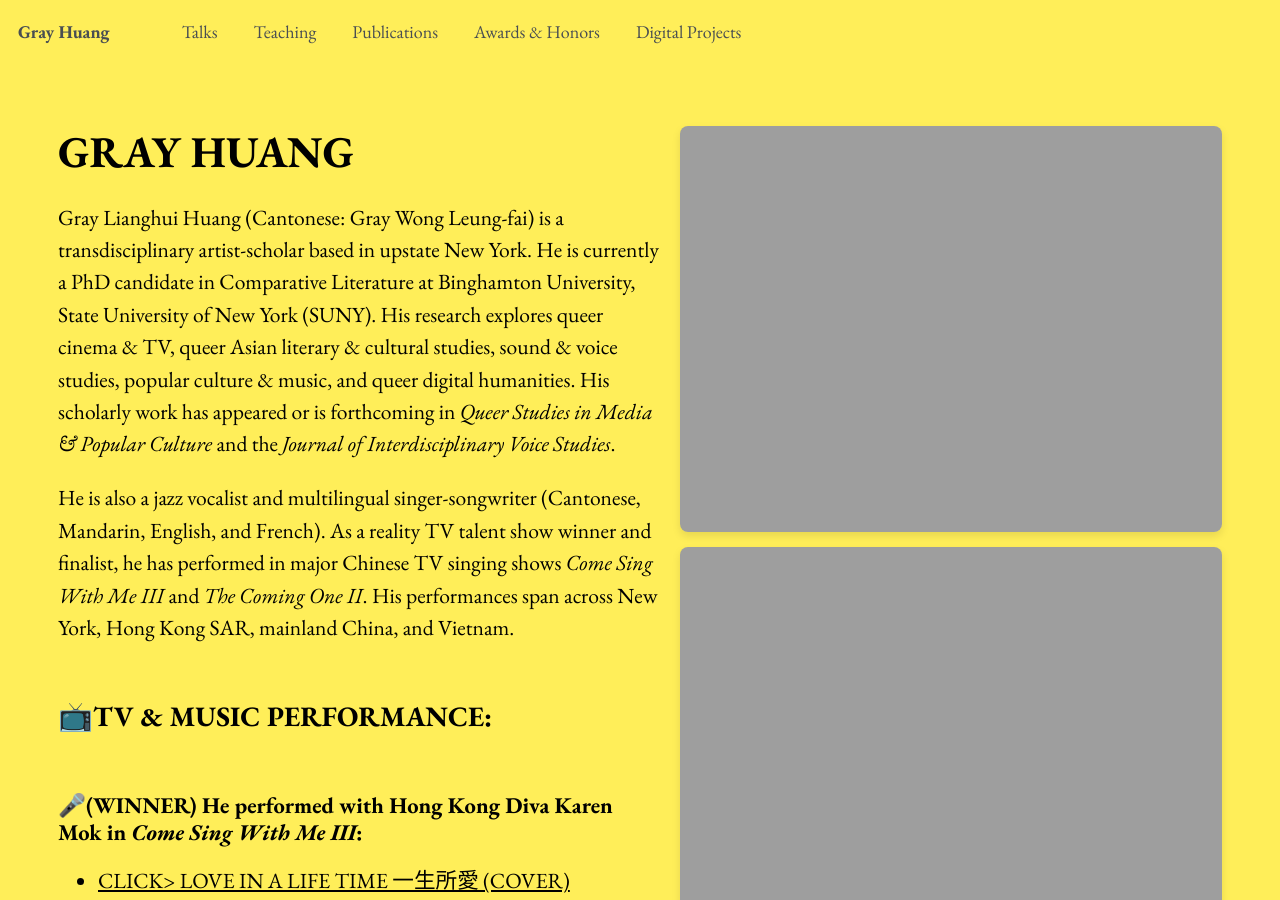
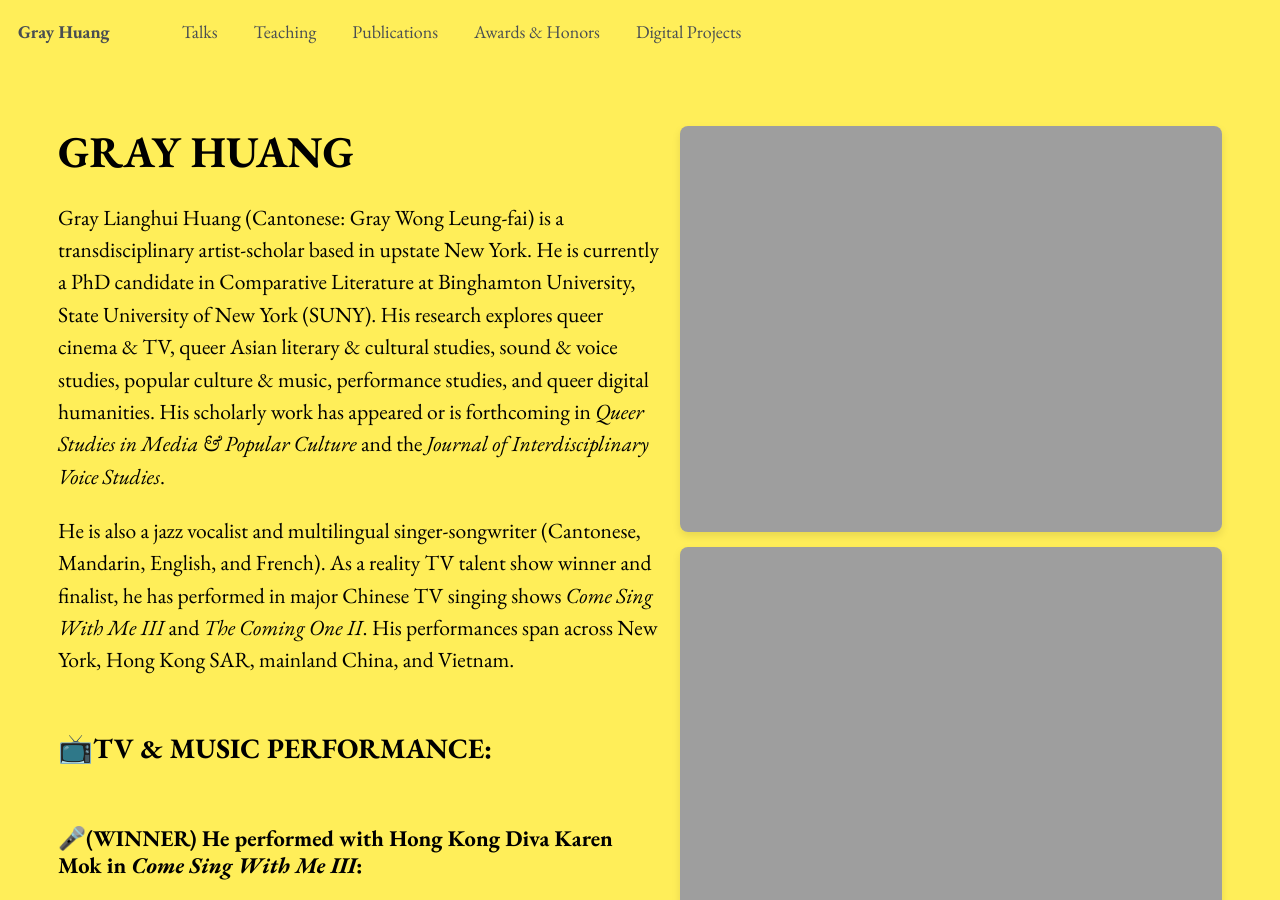
Before and after one commit to gray-huang/gray-huang.github.io, a Jekyll site: the page built from _pages/about.md, in a window 1280 px wide and 900 px high. Built offline with Jekyll 4.4.1, drawn with Linux system fonts in a browser that asks for light colours.

Commit message:
Update about.md

```diff
--- a/_pages/about.md
+++ b/_pages/about.md
@@ -11,7 +11,7 @@ body_class: "home-page-yellow"
 <div class="bio-container">
     <div class="bio-text">
         <h1>GRAY HUANG</h1>
-        <p>Gray Lianghui Huang (Cantonese: Gray Wong Leung-fai) is a transdisciplinary artist-scholar based in upstate New York. He is currently a PhD candidate in Comparative Literature at Binghamton University, State University of New York (SUNY). His research explores queer cinema & TV, queer Asian literary & cultural studies, sound & voice studies, popular culture & music, and queer digital humanities. His scholarly work has appeared or is forthcoming in <i>Queer Studies in Media & Popular Culture</i> and the <i>Journal of Interdisciplinary Voice Studies</i>. </p>
+        <p>Gray Lianghui Huang (Cantonese: Gray Wong Leung-fai) is a transdisciplinary artist-scholar based in upstate New York. He is currently a PhD candidate in Comparative Literature at Binghamton University, State University of New York (SUNY). His research explores queer cinema & TV, queer Asian literary & cultural studies, sound & voice studies, popular culture & music, performance studies, and queer digital humanities. His scholarly work has appeared or is forthcoming in <i>Queer Studies in Media & Popular Culture</i> and the <i>Journal of Interdisciplinary Voice Studies</i>. </p>
 
         <p>He is also a jazz vocalist and multilingual singer-songwriter (Cantonese, Mandarin, English, and French). As a reality TV talent show winner and finalist, he has performed in major Chinese TV singing shows <i>Come Sing With Me III</i> and <i>The Coming One II</i>. His performances span across New York, Hong Kong SAR, mainland China, and Vietnam. </p>
 
```
